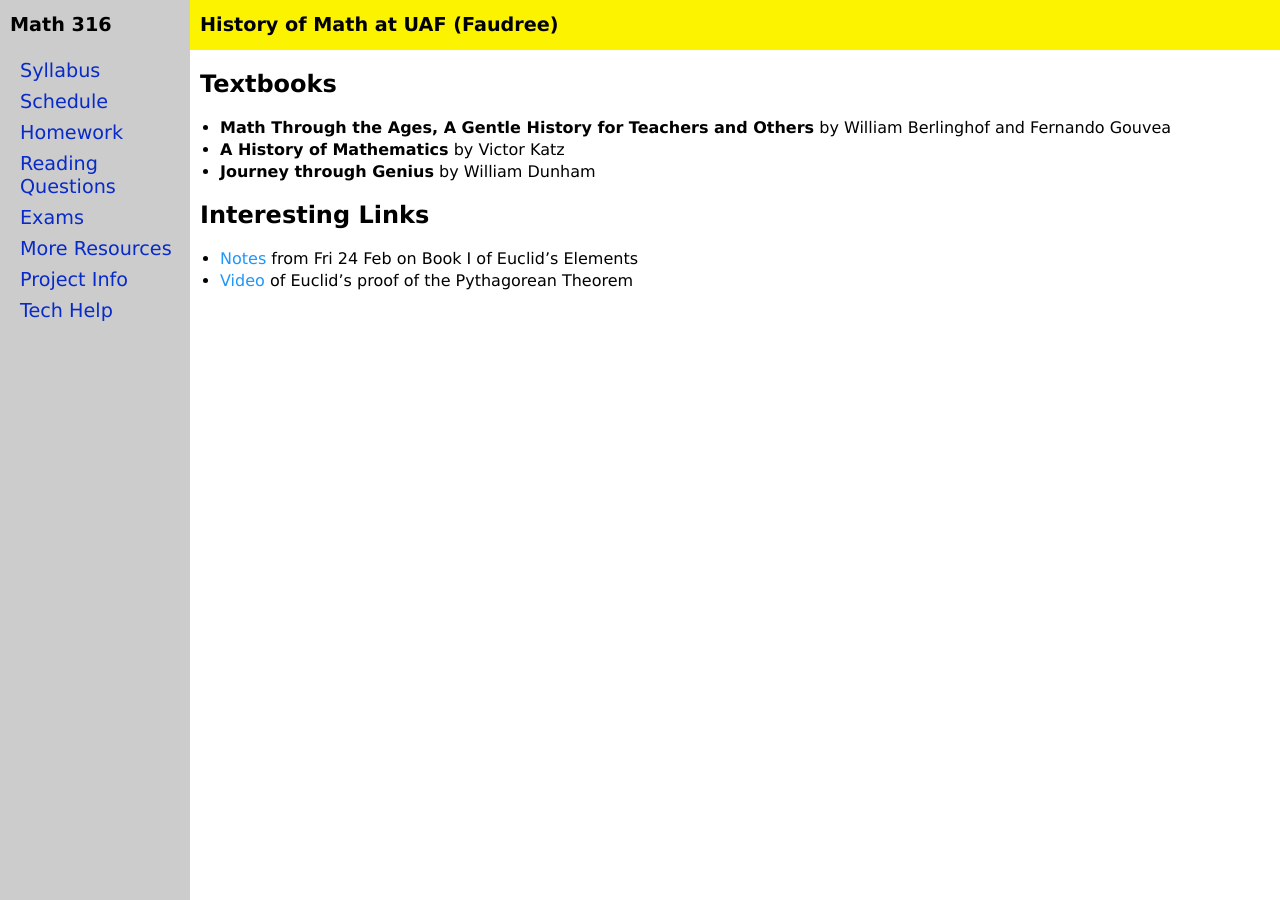
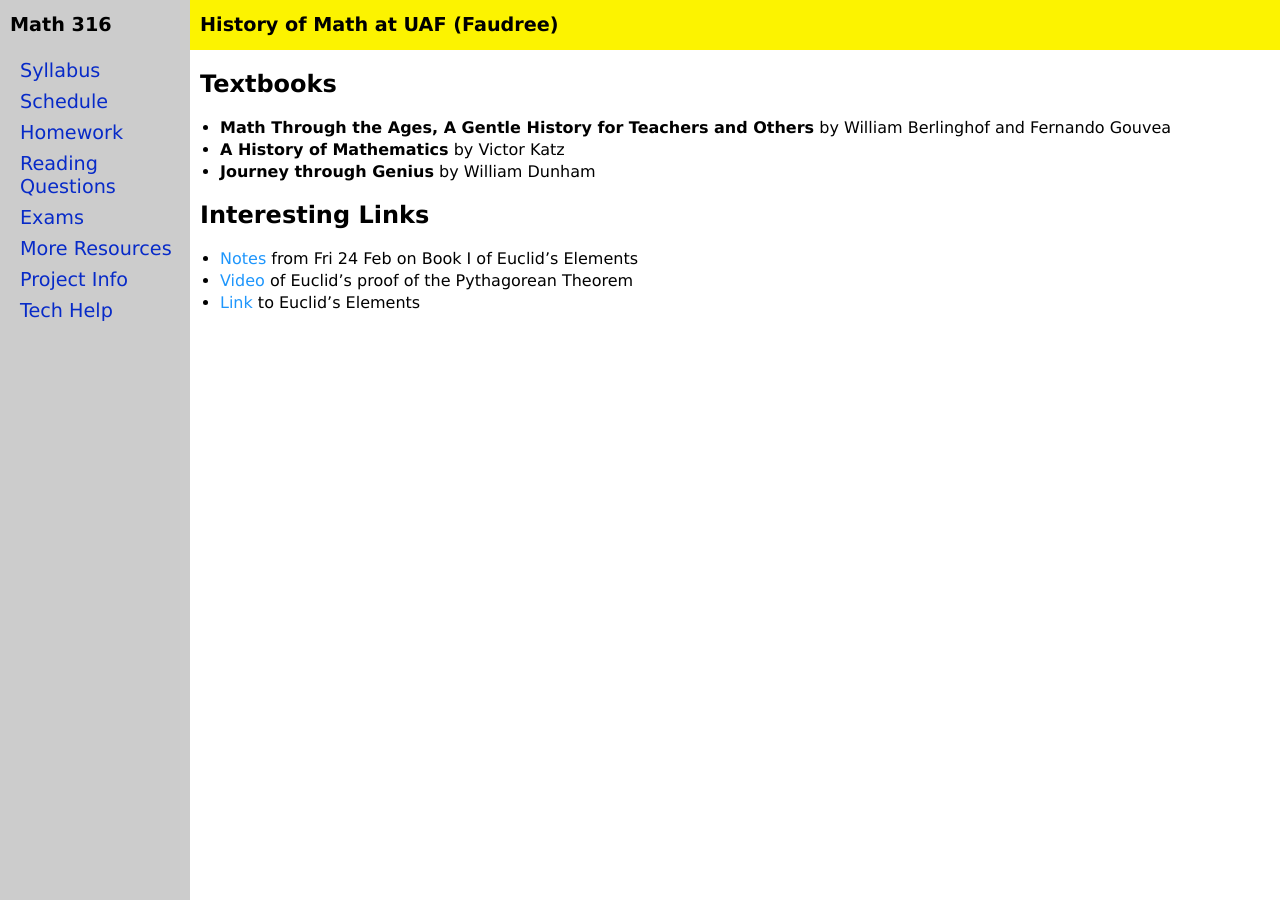
Before and after one commit to jrfaudree/HOM, a Jekyll site: the page built from resources.md, in a window 1280 px wide. Built offline with Jekyll 4.4.1, drawn with Linux system fonts in a browser that asks for light colours.

Commit message:
Update resources.md

```diff
--- a/resources.md
+++ b/resources.md
@@ -13,5 +13,6 @@ title: Additional Resources
 
 * [Notes](assets/Book-I-Notes.pdf) from Fri 24 Feb on Book I of Euclid's Elements
 * [Video](https://www.youtube.com/watch?v=uQ-1iBdhm8M) of Euclid's proof of the Pythagorean Theorem
+* [Link](http://aleph0.clarku.edu/~djoyce/elements/elements.html) to Euclid's Elements
 
 <div style="padding-bottom: 40px"></div>
```
